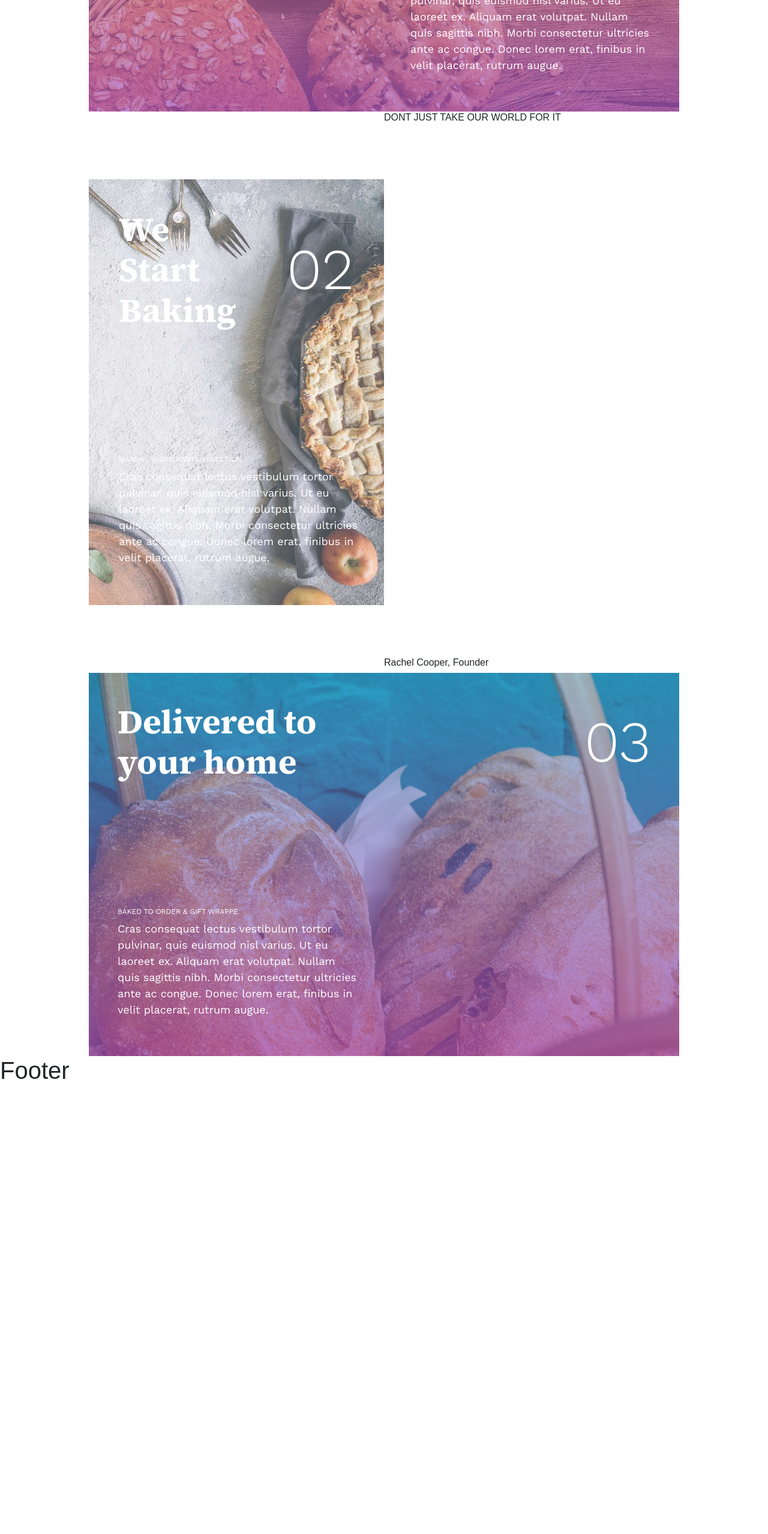
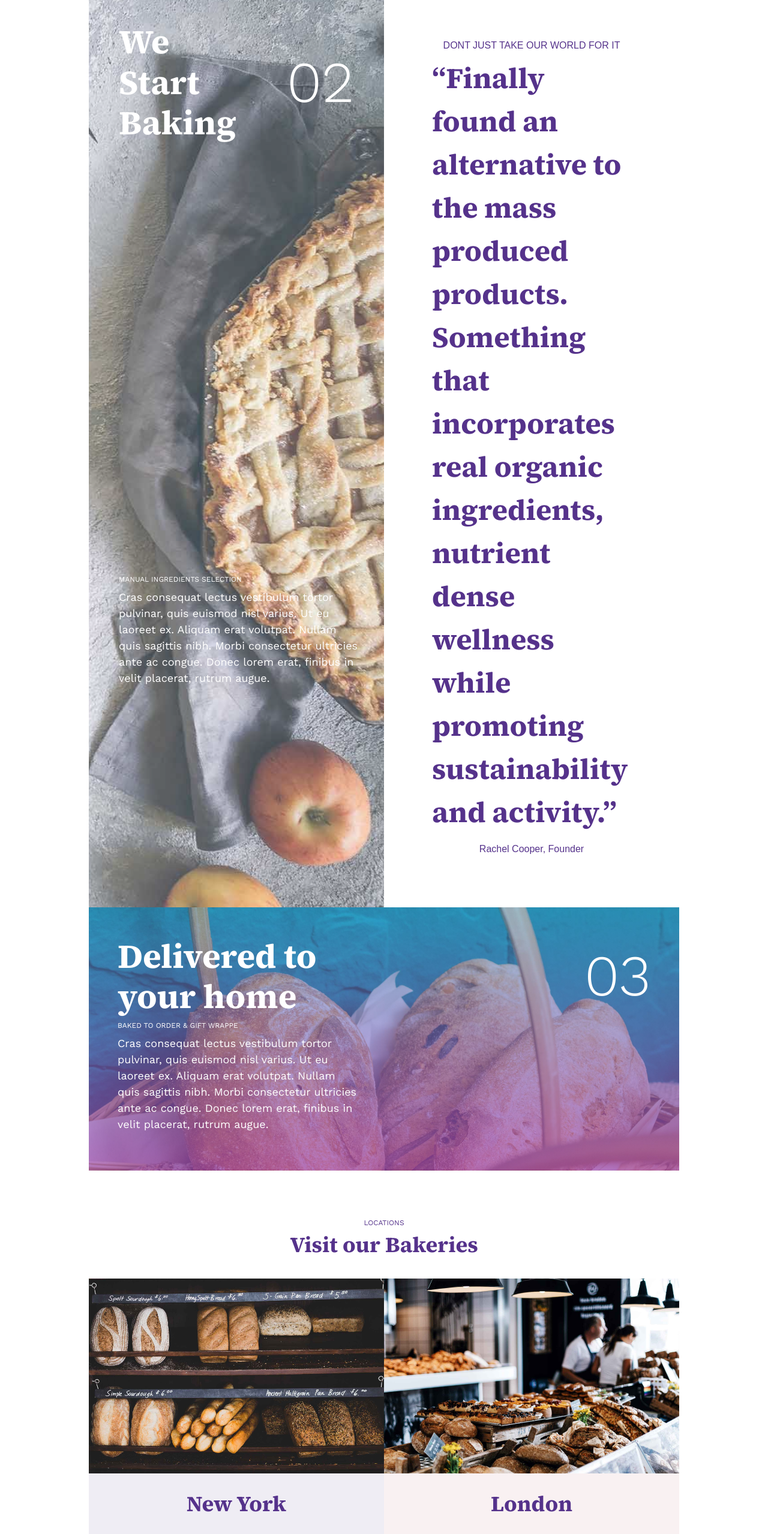
Before and after one commit to andreafrancioni/proj-html-vuejs, a Vue app: page / in a window 1280 px wide. Shown: the part 3452-6010 px from the top of the page at 60% size. Before the commit the page ends 5269 px from the top, so only its background shows below. Built offline with nearby package versions, Linux system fonts and the light colour scheme.

Commit message:
Completa sezione locations

```diff
--- a/src/App.vue
+++ b/src/App.vue
@@ -6,6 +6,7 @@ import AppProducts from "./components/AppProducts.vue";
 import AppProducts2 from "./components/AppProducts2.vue";
 import AppWeddingSection from "./components/AppWeddingSection.vue";
 import AppCards from "./components/AppCards.vue";
+import AppLocation from "./components/AppLocation.vue";
 
 import axios from 'axios'; //importo Axios
 import { store } from "./store.js" //state management
@@ -19,6 +20,7 @@ export default {
 		AppWeddingSection,
 		AppProducts2,
 		AppCards,
+		AppLocation,
 	},
 	data() {
 		return {
@@ -58,6 +60,7 @@ export default {
 		<AppWeddingSection />
 		<AppProducts2 />
 		<AppCards />
+		<AppLocation />
 	</main>
 	<footer>
 		<AppFooter />
--- a/src/components/AppCards.vue
+++ b/src/components/AppCards.vue
@@ -52,7 +52,7 @@ export default {
                 </div>
             </div>
         </div>
-        <div class="row image2 d-flex align-items-center justify-content-between">
+        <div class="row image2 d-flex justify-content-between">
             <div class="col-6">
                 <div class="wrapperImage1">
                     <div class="col-12 d-flex align-items-center">
@@ -80,13 +80,14 @@ export default {
                 </div>
             </div>
             <div class="col-6">
-                <div class="col-12">
+                <div class="col-12 no-image d-flex align-items-center justify-content-between flex-column">
+
                     <h6>DONT JUST TAKE OUR WORLD FOR IT</h6>
 
-                    <h2>
+                    <p>
                         “Finally found an alternative to the mass produced products. Something that incorporates real
                         organic ingredients, nutrient dense wellness while promoting sustainability and activity.”
-                    </h2>
+                    </p>
 
                     <h6>
                         Rachel Cooper, Founder
@@ -126,6 +127,10 @@ export default {
 
 .services {
     padding: 0 10em;
+}
+
+.wrapperImage1 {
+    height: 100%;
 }
 
 .row.image1 {
@@ -182,8 +187,27 @@ export default {
     }
 }
 
+.bg-lilla {
+    background-color: #F6F0F2;
+}
+
+.no-image {
+    padding: 5rem;
+
+    h6 {
+        color: $fontColorViolet;
+    }
+
+    p {
+        color: $fontColorViolet;
+        font-size: 48px;
+        font-family: "Source Serif 4";
+        font-weight: 700;
+    }
+}
+
 .spacer {
-    height: 200px;
+    height: 50%;
 }
 
 .leftText {
--- /dev/null
+++ b/src/components/AppLocation.vue
@@ -0,0 +1,140 @@
+<script>
+// Import Swiper Vue.js components
+
+import { store } from "../store.js" //state management
+import register from "../debug" //per debuggare il componente da console
+
+export default {
+    name: "AppLocation",
+    components: {
+
+    },
+    setup() {
+        return {
+
+        };
+    },
+    data() {
+        return {
+            store
+        }
+    },
+    methods: {
+
+    },
+    mounted() {
+        register(this); //per debuggare il componente da console
+    }
+}
+</script>
+
+<template>
+    <div class="location">
+        <div class="row">
+            <div class="col-12 d-flex flex-column align-items-center justify-content-center">
+                <h6>LOCATIONS</h6>
+                <h2>Visit our Bakeries</h2>
+            </div>
+            <div class="col-6 bg-newyork">
+                <div class="image">
+                    <img src="../assets/new-york-bk.jpg" alt="">
+                </div>
+                <div class="city">
+                    <div class="col-12">
+                        <h2 class="d-flex align-items-center justify-content-center">New York</h2>
+                    </div>
+                    <div class="info d-flex align-items-center pb-5">
+                        <div class="col-4 text-center">
+                            <h6>CALL US</h6>
+                            <h6>1.800.458.556</h6>
+                        </div>
+                        <div class="col-4 text-center">
+                            <h6>OPEN ALL WEEK</h6>
+                            <h6>9:00 AM - 6:00 PM</h6>
+                        </div>
+                        <div class="col-4 text-center">
+                            <button class="btn">View Map</button>
+                        </div>
+                    </div>
+                </div>
+            </div>
+            <div class="col-6 bg-london">
+                <div class="image">
+                    <img src="../assets/london-bk.jpg" alt="">
+                </div>
+                <div class="city">
+                    <div class="col-12">
+                        <h2 class="d-flex align-items-center justify-content-center">London</h2>
+                    </div>
+                    <div class="info d-flex align-items-center pb-5">
+                        <div class="col-4 text-center">
+                            <h6>CALL US</h6>
+                            <h6>1.800.458.556</h6>
+                        </div>
+                        <div class="col-4 text-center">
+                            <h6>OPEN ALL WEEK</h6>
+                            <h6>9:00 AM - 6:00 PM</h6>
+                        </div>
+                        <div class="col-4 text-center">
+                            <button class="btn">View Map</button>
+                        </div>
+                    </div>
+                </div>
+            </div>
+        </div>
+    </div>
+</template>
+
+<style scoped lang="scss">
+// importo variabili
+@use '../styles/partials/variables' as *;
+
+
+
+.location {
+    padding: 5em 10em;
+}
+
+.col-12 {
+    height: 100px;
+}
+
+.bg-newyork {
+    background-color: #EFEDF4;
+}
+
+.bg-london {
+    background-color: #F9F1F2;
+}
+
+h2 {
+    height: 100%;
+    color: $fontColorViolet;
+    font-size: 36px;
+    font-weight: 700;
+    font-family: "Source Serif 4";
+}
+
+h6 {
+    color: $fontColorViolet;
+    font-size: 12px;
+    font-weight: 400;
+    font-family: "Work Sans";
+}
+
+.image {
+    object-fit: cover;
+
+    img {
+        width: 100%;
+    }
+}
+
+.btn {
+    background-color: white;
+    color: $fontColorViolet;
+    font-family: "Work Sans";
+    font-weight: 300;
+    font-size: 15px;
+}
+</style>
```
